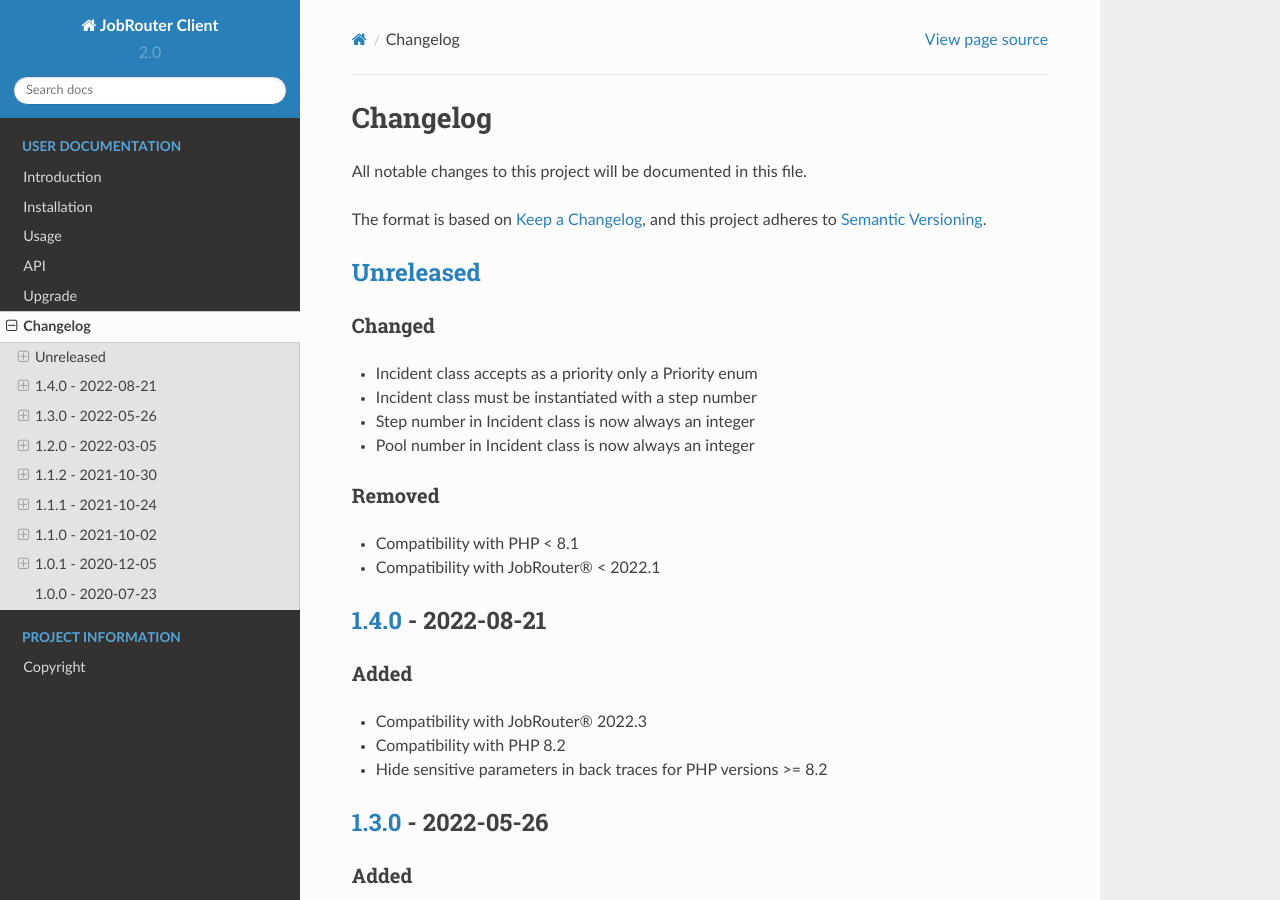
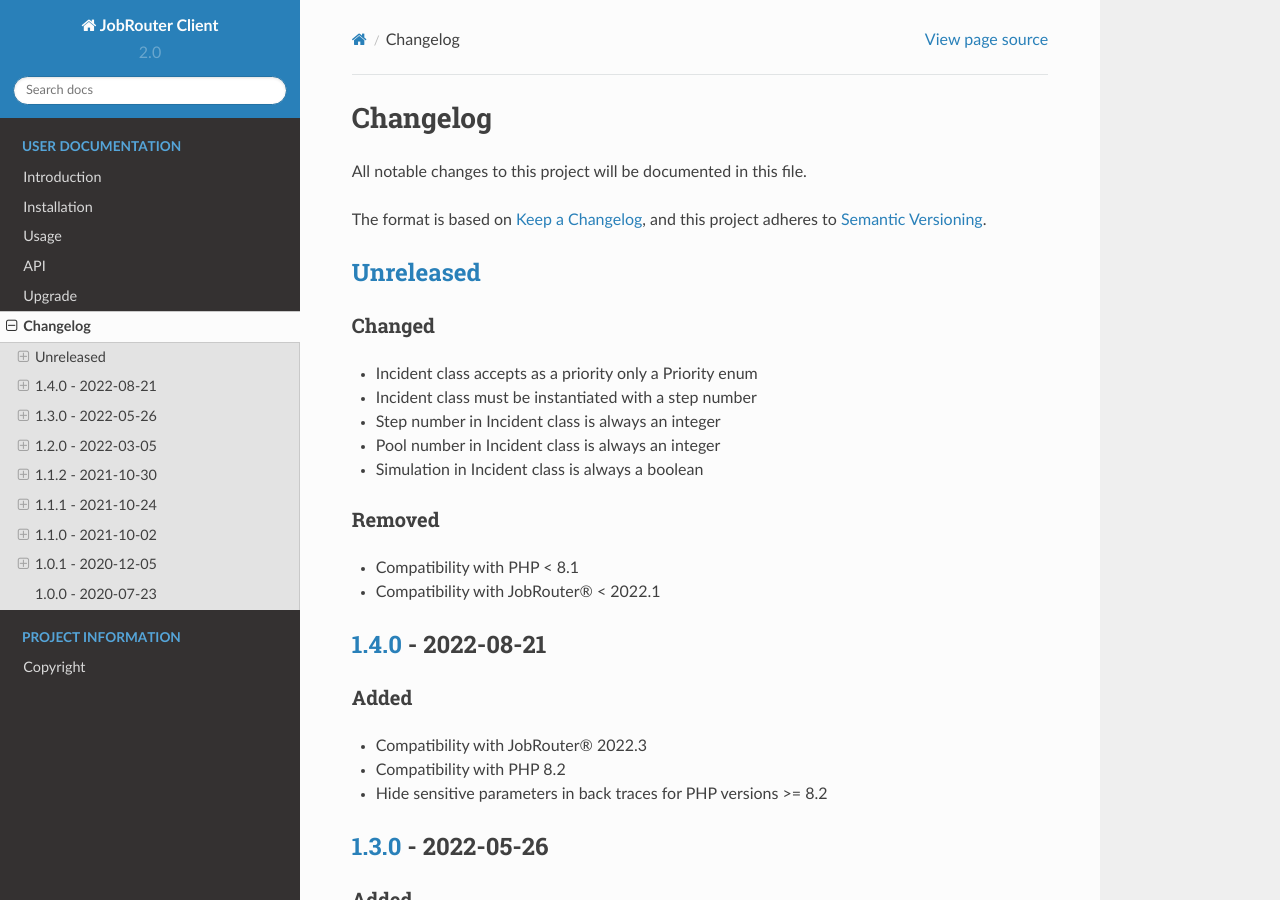
Before and after one commit to jobrouter/php-rest-client, a Sphinx documentation site: the page built from docs/changelog.rst, in a window 1280 px wide and 900 px high. Built offline with Sphinx 7.4.7 and the Read the Docs theme 2.0.0, drawn with Linux system fonts in a browser that asks for light colours.

Commit message:
[TASK] Allow only boolean as simulation in Incident class
Related: #2

```diff
--- a/docs/changelog.rst
+++ b/docs/changelog.rst
@@ -17,8 +17,9 @@
 
 * Incident class accepts as a priority only a Priority enum
 * Incident class must be instantiated with a step number
-* Step number in Incident class is now always an integer
-* Pool number in Incident class is now always an integer
+* Step number in Incident class is always an integer
+* Pool number in Incident class is always an integer
+* Simulation in Incident class is always a boolean
 
 Removed
 ^^^^^^^
--- a/docs/upgrade.rst
+++ b/docs/upgrade.rst
@@ -26,6 +26,8 @@
       was an integer or null.
    -  The :php:`->getPool()` method now returns always an integer, previously it
       was an integer or null.
+   -  The :php:`->isSimulation()` method now returns always a boolean,
+      previously it was a boolean or null.
    -  The :php:`->setPriority()` method accepts only a :ref:`Priority
       <api-priority>` enum, previously it was an integer or null.
    -  The :php:`->getPriority()` method returns a :ref:`Priority
```
Also changed, not shown: CHANGELOG.md (+1 -0 lines), 2 other files.
